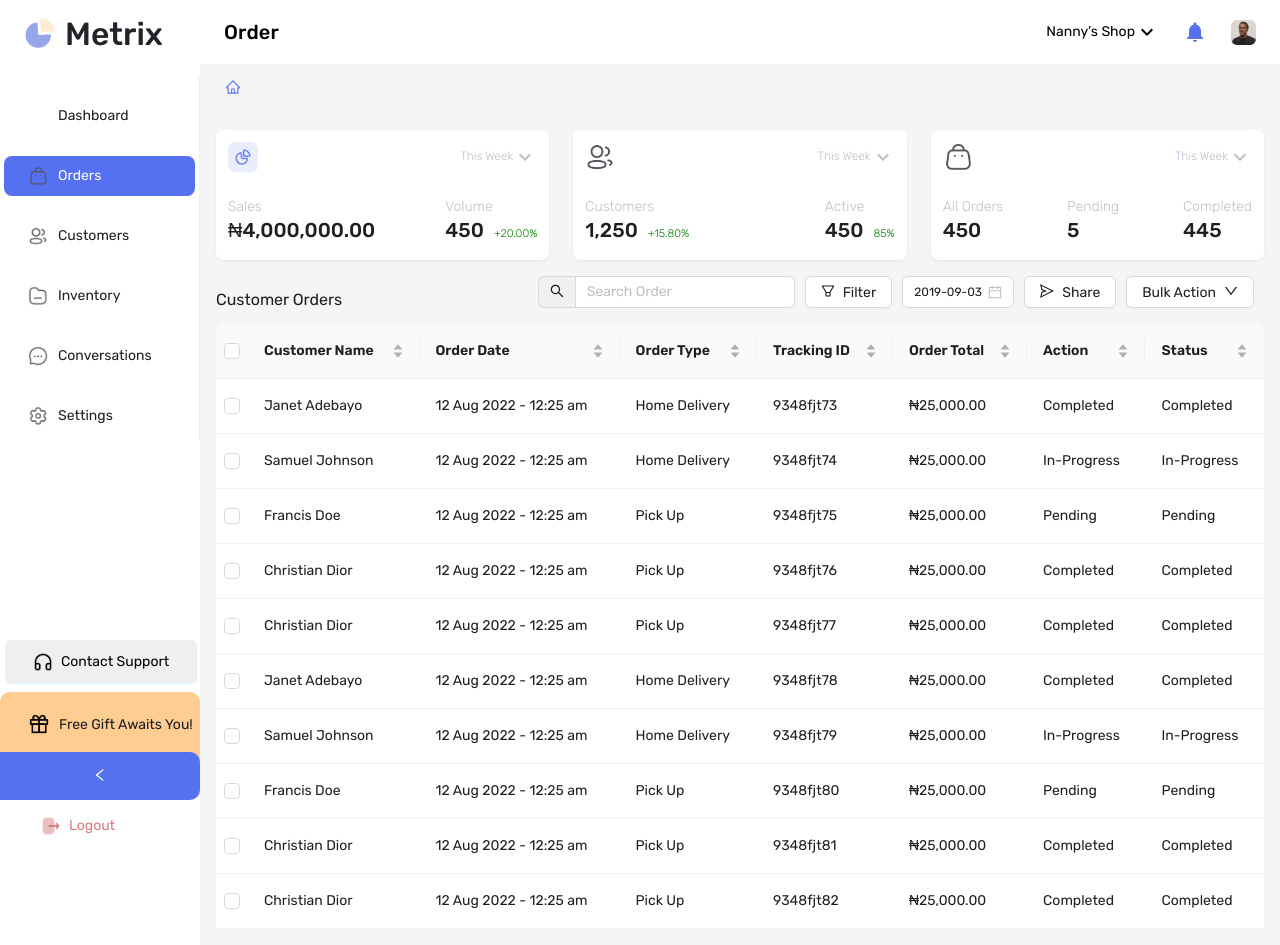
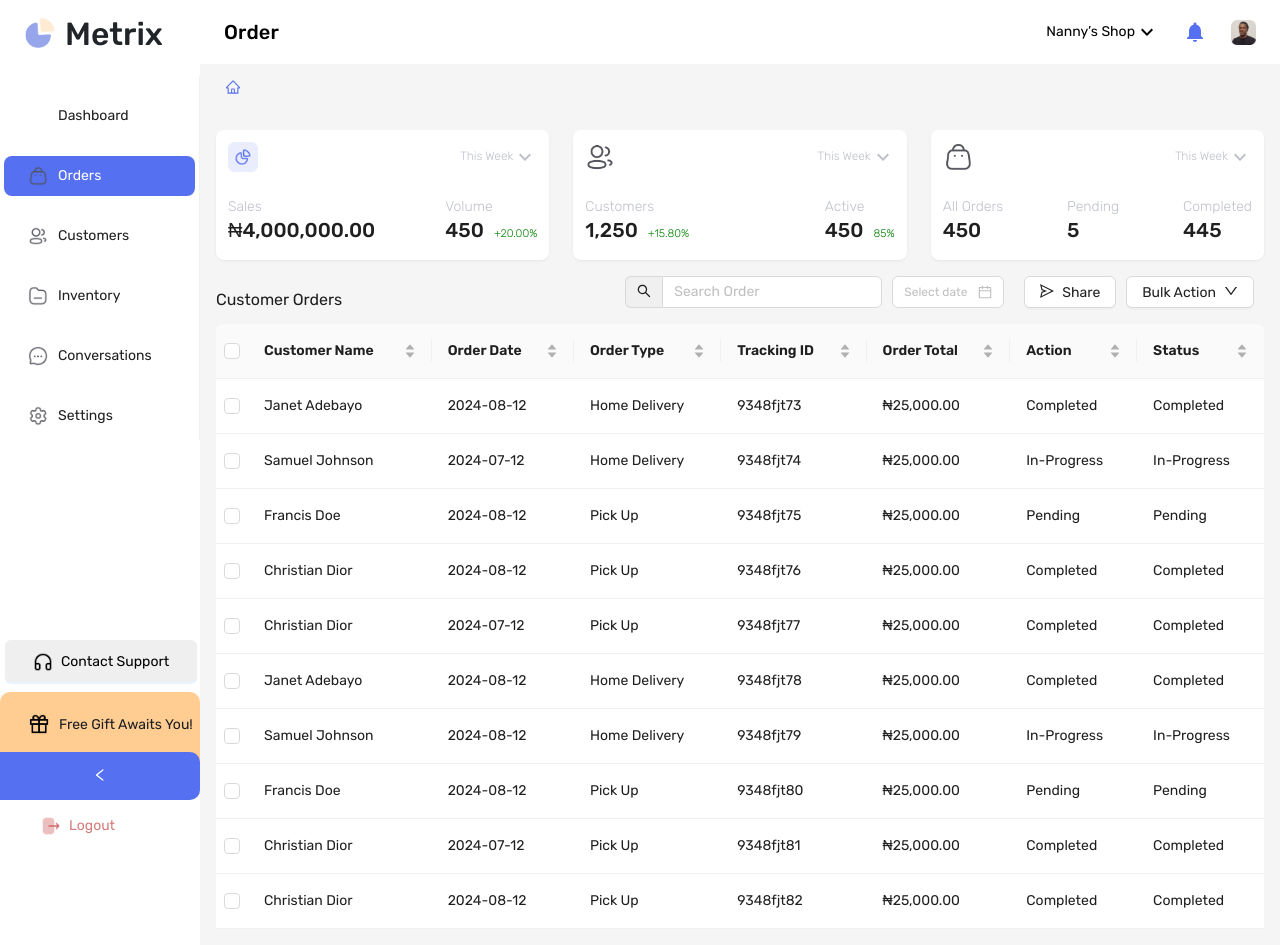
Before and after one commit to arjun11120/shoppy, a React app: page / in a window 1280 px wide. Both pictures are taken after a click on the item "Orders". Built offline with nearby package versions, Linux system fonts and the light colour scheme; the HTML template or start-up script is replaced by a standard one.

Commit message:
completed

```diff
--- a/src/components/CustomChart.jsx
+++ b/src/components/CustomChart.jsx
@@ -3,9 +3,9 @@ import { PieChart, Pie, Cell, Tooltip } from 'recharts';
 import Stack from '@mui/material/Stack';
 
 const data = [
-  { name: 'Group A', value: 60 },
-  { name: 'Group B', value: 20 },
-  { name: 'Group C', value: 20 },
+  { name: 'Retention', value: 60 },
+  { name: 'Purchase', value: 20 },
+  { name: 'Acquisition', value: 20 },
 ];
 
 const COLORS = ['#FFCC91', '#5570F1', '#97A5EB'];
--- a/src/components/CustomTable.jsx
+++ b/src/components/CustomTable.jsx
@@ -1,21 +1,23 @@
 import React, { useState } from "react";
 import { Table, Input, Button, DatePicker } from "antd";
-import { SearchOutlined, FilterOutlined, CalendarOutlined, SendOutlined, DownOutlined } from "@ant-design/icons";
+import { SearchOutlined, FilterOutlined, SendOutlined, DownOutlined } from "@ant-design/icons";
 import dayjs from 'dayjs';
 import customParseFormat from 'dayjs/plugin/customParseFormat';
 dayjs.extend(customParseFormat);
 
 const dateFormat = 'YYYY-MM-DD';
+
 const CustomTable = () => {
   const [searchOrder, setSearchOrder] = useState("");
   const [sortColumn, setSortColumn] = useState(null);
   const [sortOrder, setSortOrder] = useState(null);
   const [selectedRowKeys, setSelectedRowKeys] = useState([]);
+  const [selectedDate, setSelectedDate] = useState(null);
 
   const orders = [
     {
       "CustomerName": "Janet Adebayo",
-      "OrderDate": "12 Aug 2022 - 12:25 am",
+      "OrderDate": "2024-08-12",
       "OrderType": "Home Delivery",
       "TrackingID": "9348fjt73",
       "OrderTotal": "₦25,000.00",
@@ -25,7 +27,7 @@ const CustomTable = () => {
     },
     {
       "CustomerName": "Samuel Johnson",
-      "OrderDate": "12 Aug 2022 - 12:25 am",
+      "OrderDate": "2024-07-12",
       "OrderType": "Home Delivery",
       "TrackingID": "9348fjt74",
       "OrderTotal": "₦25,000.00",
@@ -35,7 +37,7 @@ const CustomTable = () => {
     },
     {
       "CustomerName": "Francis Doe",
-      "OrderDate": "12 Aug 2022 - 12:25 am",
+      "OrderDate": "2024-08-12",
       "OrderType": "Pick Up",
       "TrackingID": "9348fjt75",
       "OrderTotal": "₦25,000.00",
@@ -45,7 +47,7 @@ const CustomTable = () => {
     },
     {
       "CustomerName": "Christian Dior",
-      "OrderDate": "12 Aug 2022 - 12:25 am",
+      "OrderDate": "2024-08-12",
       "OrderType": "Pick Up",
       "TrackingID": "9348fjt76",
       "OrderTotal": "₦25,000.00",
@@ -55,7 +57,7 @@ const CustomTable = () => {
     },
     {
       "CustomerName": "Christian Dior",
-      "OrderDate": "12 Aug 2022 - 12:25 am",
+      "OrderDate": "2024-07-12",
       "OrderType": "Pick Up",
       "TrackingID": "9348fjt77",
       "OrderTotal": "₦25,000.00",
@@ -65,7 +67,7 @@ const CustomTable = () => {
     },
     {
       "CustomerName": "Janet Adebayo",
-      "OrderDate": "12 Aug 2022 - 12:25 am",
+      "OrderDate": "2024-08-12",
       "OrderType": "Home Delivery",
       "TrackingID": "9348fjt78",
       "OrderTotal": "₦25,000.00",
@@ -75,7 +77,7 @@ const CustomTable = () => {
     },
     {
       "CustomerName": "Samuel Johnson",
-      "OrderDate": "12 Aug 2022 - 12:25 am",
+      "OrderDate": "2024-08-12",
       "OrderType": "Home Delivery",
       "TrackingID": "9348fjt79",
       "OrderTotal": "₦25,000.00",
@@ -85,7 +87,7 @@ const CustomTable = () => {
     },
     {
       "CustomerName": "Francis Doe",
-      "OrderDate": "12 Aug 2022 - 12:25 am",
+      "OrderDate": "2024-08-12",
       "OrderType": "Pick Up",
       "TrackingID": "9348fjt80",
       "OrderTotal": "₦25,000.00",
@@ -95,7 +97,7 @@ const CustomTable = () => {
     },
     {
       "CustomerName": "Christian Dior",
-      "OrderDate": "12 Aug 2022 - 12:25 am",
+      "OrderDate": "2024-07-12",
       "OrderType": "Pick Up",
       "TrackingID": "9348fjt81",
       "OrderTotal": "₦25,000.00",
@@ -105,7 +107,7 @@ const CustomTable = () => {
     },
     {
       "CustomerName": "Christian Dior",
-      "OrderDate": "12 Aug 2022 - 12:25 am",
+      "OrderDate": "2024-08-12",
       "OrderType": "Pick Up",
       "TrackingID": "9348fjt82",
       "OrderTotal": "₦25,000.00",
@@ -114,7 +116,6 @@ const CustomTable = () => {
       "key": 10
     }
   ];
-
 
   const columns = [
     {
@@ -170,11 +171,24 @@ const CustomTable = () => {
     setSearchOrder(e.target.value);
   };
 
+  const handleDateChange = (date) => {
+    setSelectedDate(date);
+  };
+
+  const filterOrdersByDate = (orders) => {
+    if (!selectedDate) return orders;
+    return orders.filter(order => {
+      return dayjs(order.OrderDate).isSame(selectedDate, 'day');
+    });
+  };
+
   const searchedOrders = orders.filter((order) =>
     order.CustomerName.toLowerCase().includes(searchOrder.toLowerCase())
   );
 
-  const sortedData = [...searchedOrders].sort((a, b) => {
+  const filteredOrders = filterOrdersByDate(searchedOrders);
+
+  const sortedData = [...filteredOrders].sort((a, b) => {
     if (!sortColumn) return 0;
     const order = sortOrder === "ascend" ? 1 : -1;
     if (a[sortColumn] < b[sortColumn]) return -order;
@@ -202,14 +216,13 @@ const CustomTable = () => {
             onChange={handleSearch}
             style={{ marginBottom: 16, width: "50%", marginLeft: "10px" }}
           />
-          <Button  icon={<FilterOutlined />} style={{ marginLeft: "10px", marginRight: "10px" }}>Filter</Button>
           <DatePicker
-            defaultValue={dayjs('2019-09-03', dateFormat)}
-            minDate={dayjs('2019-08-01', dateFormat)}
-            maxDate={dayjs('2020-10-31', dateFormat)}
+            format={dateFormat}
+            onChange={handleDateChange}
+            style={{ marginLeft: "10px", marginRight: "10px" }}
           />
-          <Button  icon={<SendOutlined />} style={{ marginLeft: "10px", marginRight: "10px" }}>Share</Button>
-          <Button  icon={<DownOutlined />} iconPosition={"end"} style={{ marginRight: "10px" }}>Bulk Action</Button>
+          <Button icon={<SendOutlined />} style={{ marginLeft: "10px", marginRight: "10px" }}>Share</Button>
+          <Button icon={<DownOutlined />} iconPosition={"end"} style={{ marginRight: "10px" }}>Bulk Action</Button>
         </div>
       </div>
       <Table
--- a/src/components/SideBar.jsx
+++ b/src/components/SideBar.jsx
@@ -101,7 +101,7 @@ const SideBar = () => {
           collapsible
           collapsed={collapsed}
           style={{
-            background: "#fff",
+            background: "#fff"
           }}
           onCollapse={(value) => setCollapsed(value)}
         >
@@ -147,7 +147,7 @@ const SideBar = () => {
               </Button>
             </div>
             <div className="gift-seection">
-              <div>
+              <div className="text-align-center">
                 <img
                   src={Gift}
                   width={20}
@@ -157,8 +157,8 @@ const SideBar = () => {
                 />
                   <span style={{ fontWeight: 400, fontSize: "14px", color:"#1C1D22" }}>{!collapsed && "Free Gift Awaits You!"}</span>
               </div>
-              <div>
-                <span style={{ fontWeight: 400, fontSize: "12px", color:"#6E7079", marginLeft:"30px" }}>{!collapsed && "Free Gift Awaits You!"}</span>
+              <div className="text-align-center">
+                <span style={{ fontWeight: 400, fontSize: "12px", color:"#6E7079" }}>{!collapsed && "Free Gift Awaits You!"}</span>
                 <RightOutlined />
               </div>
             </div>
--- a/src/css/sidebar.css
+++ b/src/css/sidebar.css
@@ -37,6 +37,10 @@ body {
 /* dashboard */
 .dashboard {
   padding: 20px;
+}
+
+span.ant-menu-title-content {
+  margin-right: 0px !important;
 }
 
 .custom-card {
@@ -94,3 +98,10 @@ h2 {
   font-size: 12px !important;
   width: 70px !important;
 }
+/* .ant-layout-sider .ant-layout-sider-dark .ant-layout-sider-has-trigger{
+  background: rgb(255, 255, 255) !important;
+  flex: none !important;
+  max-width: none !important;
+  width: auto !important;
+  min-width: auto !important;
+} */
```
